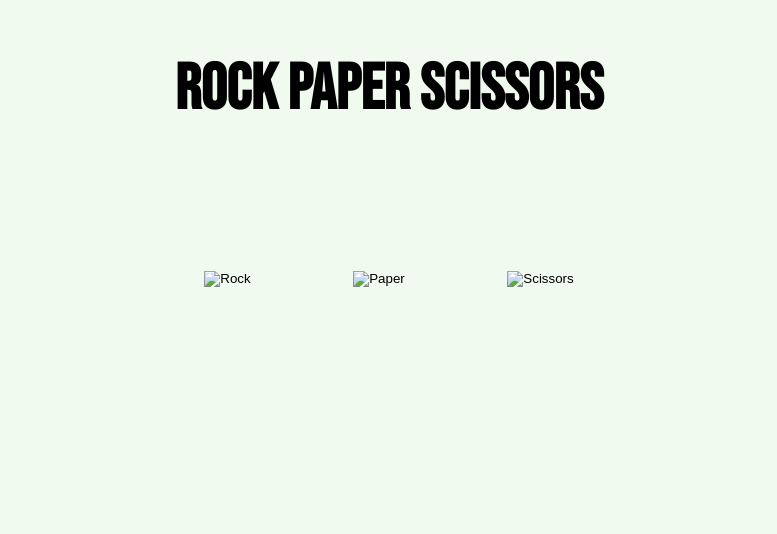
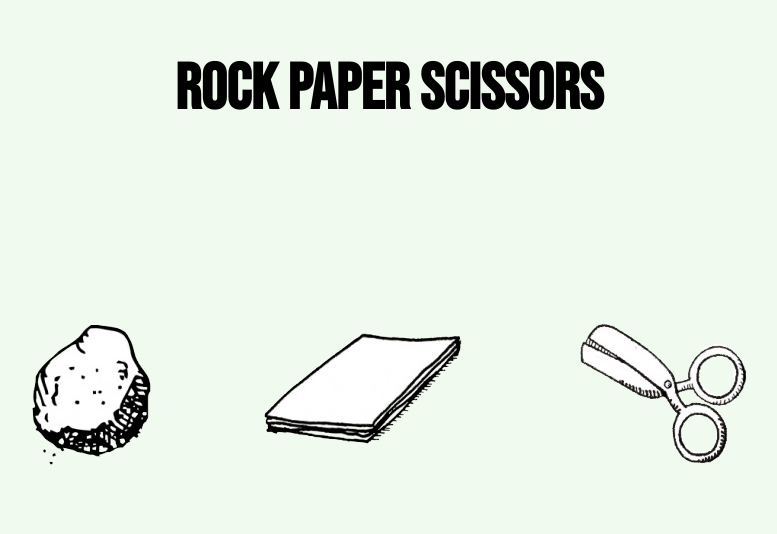
Before and after one commit to HeikkiLu/top-rock-paper-scissors, a plain HTML site: page index.html in a window 1280 px wide. Shown: the whole page, without its empty margins (251-1028 px from the left). Drawn offline with Linux system fonts and the light colour scheme; the site is published under a folder, as on GitHub Pages, so addresses that start at the root find nothing.

Commit message:
fix img src

```diff
--- a/index.html
+++ b/index.html
@@ -17,13 +17,13 @@
       <h1>Rock paper scissors</h1>
     </div>
     <div id="container">
-      <input type="image" id="rock" alt="Rock" src="/images/rock.png" />
-      <input type="image" id="paper" alt="Paper" src="/images/paper.png" />
+      <input type="image" id="rock" alt="Rock" src="./images/rock.png" />
+      <input type="image" id="paper" alt="Paper" src="./images/paper.png" />
       <input
         type="image"
         id="scissors"
         alt="Scissors"
-        src="/images/scissors.png"
+        src="./images/scissors.png"
       />
     </div>
     <div class="round"></div>
```
